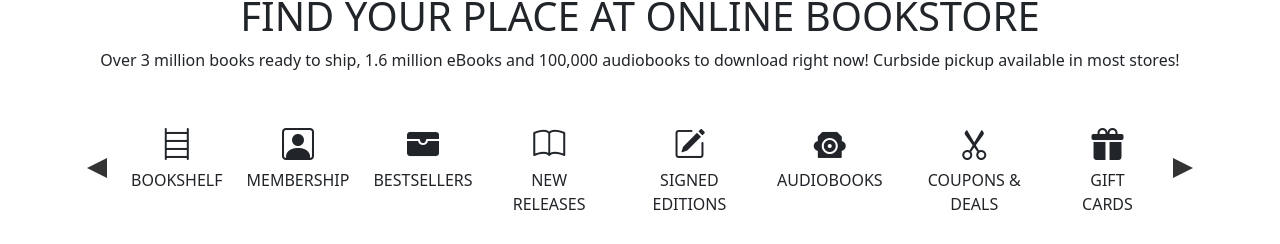
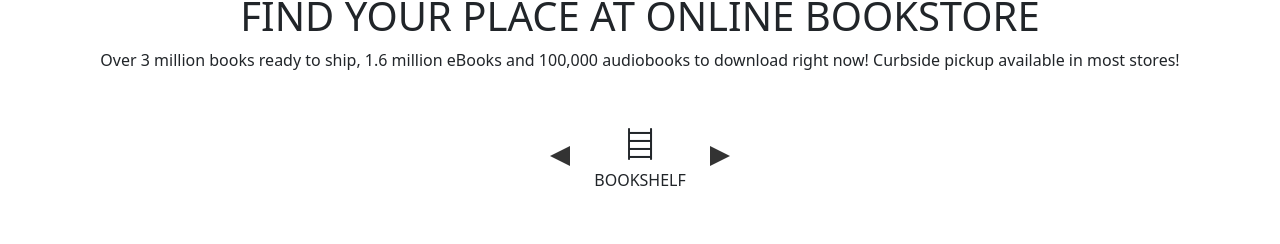
Before and after one commit to elosis/appwithboothstrap, a React (Create React App) app: page / in a window 1280 px wide. Shown: the part 880-1124 px from the top of the page. Built offline with nearby package versions, Linux system fonts and the light colour scheme.

Commit message:
arranging book icons 2

```diff
--- a/src/App.css
+++ b/src/App.css
@@ -48,3 +48,13 @@
   border-left: 20px solid #333; /* Adjust the color as needed */
   margin-right: 5px;
 }
+
+.dropdown-open {
+  opacity: 1;
+  transition: opacity 0.5s ease-in-out;
+}
+
+.dropdown-closed {
+  opacity: 0;
+  transition: opacity 0.5s ease-in-out;
+}
--- a/src/components/Books.tsx
+++ b/src/components/Books.tsx
@@ -1,16 +1,39 @@
-import React, { useState } from "react";
+import React, { useEffect, useState } from "react";
 import "bootstrap/dist/css/bootstrap.min.css";
 import "bootstrap-icons/font/bootstrap-icons.css";
 
 const Books = () => {
-  const [isDropdownOpen, setIsDropdownOpen] = useState(false);
+  const icons = [
+    { icon: "bi-bookshelf", text: "BOOKSHELF" },
+    { icon: "bi-person-square", text: "MEMBERSHIP" },
+    { icon: "bi-wallet", text: "BESTSELLERS" },
+    { icon: "bi-book", text: "NEW RELEASES" },
+    { icon: "bi-pencil", text: "SIGNED EDITIONS" },
+    { icon: "bi-optical-audio", text: "AUDIOBOOKS" },
+    { icon: "bi-scissors", text: "COUPONS & DEALS" },
+    { icon: "bi-gift", text: "GIFT CARDS" },
+    { icon: "bi-search", text: "MYSTERY & CRIME" },
+    { icon: "bi-rocket", text: "SCI-FI & FANTASY" },
+    { icon: "bi-backpack", text: "TEENS & YA" },
+    { icon: "bi-music-note-beamed", text: "MUSIC & MOVIES" },
+  ];
 
-  const toggleDropdown = () => {
-    setIsDropdownOpen(!isDropdownOpen);
+  const [visibleIconIndex, setVisibleIconIndex] = useState(0);
+
+  const handleNextButtonClick = () => {
+    if (visibleIconIndex < icons.length - 1) {
+      setVisibleIconIndex(visibleIconIndex + 1);
+    } else {
+      setVisibleIconIndex(0); // Loop back to the first icon
+    }
   };
 
-  const handleNextButtonClick = () => {
-    toggleDropdown();
+  const handlePrevButtonClick = () => {
+    if (visibleIconIndex > 0) {
+      setVisibleIconIndex(visibleIconIndex - 1);
+    } else {
+      setVisibleIconIndex(icons.length - 1); // Go to the last icon when going back from the first icon
+    }
   };
 
   return (
@@ -22,69 +45,14 @@ const Books = () => {
         stores!
       </p>
       <div className="mt-5">
-        <div
-          className={`d-flex flex-row justify-content-center gap-4 ${
-            isDropdownOpen ? "dropdown-open" : ""
-          }`}
-        >
-          <div
-            className={`left-arrow-container ${isDropdownOpen ? "hidden" : ""}`}
-          >
+        <div className="d-flex flex-row justify-content-center gap-4">
+          <div className="left-arrow-container" onClick={handlePrevButtonClick}>
             <div className="left-arrow-head"></div>
           </div>
           <div className="d-flex flex-column">
-            <i className="bi bi-bookshelf custom-icon" />
-            <span>BOOKSHELF</span>
+            <i className={`bi ${icons[visibleIconIndex].icon} custom-icon`} />
+            <span>{icons[visibleIconIndex].text}</span>
           </div>
-          <div className="d-flex flex-column">
-            <i className="bi bi-person-square custom-icon" custom-icon></i>
-            <span>MEMBERSHIP</span>
-          </div>
-          <div className="d-flex flex-column">
-            <i className="bi bi-wallet-fill custom-icon"></i>
-            <span>BESTSELLERS</span>
-          </div>
-          <div className="d-flex flex-column">
-            <i className="bi bi-book custom-icon"></i>
-            <span>NEW RELEASES</span>
-          </div>
-          <div className="d-flex flex-column">
-            <i className="bi bi-pencil-square custom-icon"></i>
-            <span>SIGNED EDITIONS</span>
-          </div>
-          <div className="d-flex flex-column">
-            <i className="bi bi-optical-audio-fill custom-icon"></i>
-            <span>AUDIOBOOKS</span>
-          </div>
-          <div className="d-flex flex-column">
-            <i className="bi bi-scissors custom-icon"></i>
-            <span>COUPONS & DEALS</span>
-          </div>
-          <div className="d-flex flex-column">
-            <i className="bi bi-gift-fill custom-icon"></i>
-            <span>GIFT CARDS</span>
-          </div>
-          {isDropdownOpen && (
-            <div className="dropdown-menu">
-              <div className="d-flex flex-column">
-                <i className="bi bi-search custom-icon" />
-                <span>MYSTERY & CRIME</span>
-              </div>
-              <div className="d-flex flex-column">
-                <i className="bi bi-rocket-takeoff-fill custom-icon" />
-                <span>SCI-FI & FANTASY</span>
-              </div>
-              <div className="d-flex flex-column">
-                <i className="bi bi-backpack-fill custom-icon" />
-                <span>TEENS & YA</span>
-              </div>
-              <div className="d-flex flex-column">
-                <i className="bi bi-music-note-beamed custom-icon" />
-                <span>MUSIC & MOVIES</span>
-              </div>
-            </div>
-          )}
-
           <div
             className="right-arrow-container"
             onClick={handleNextButtonClick}
```
